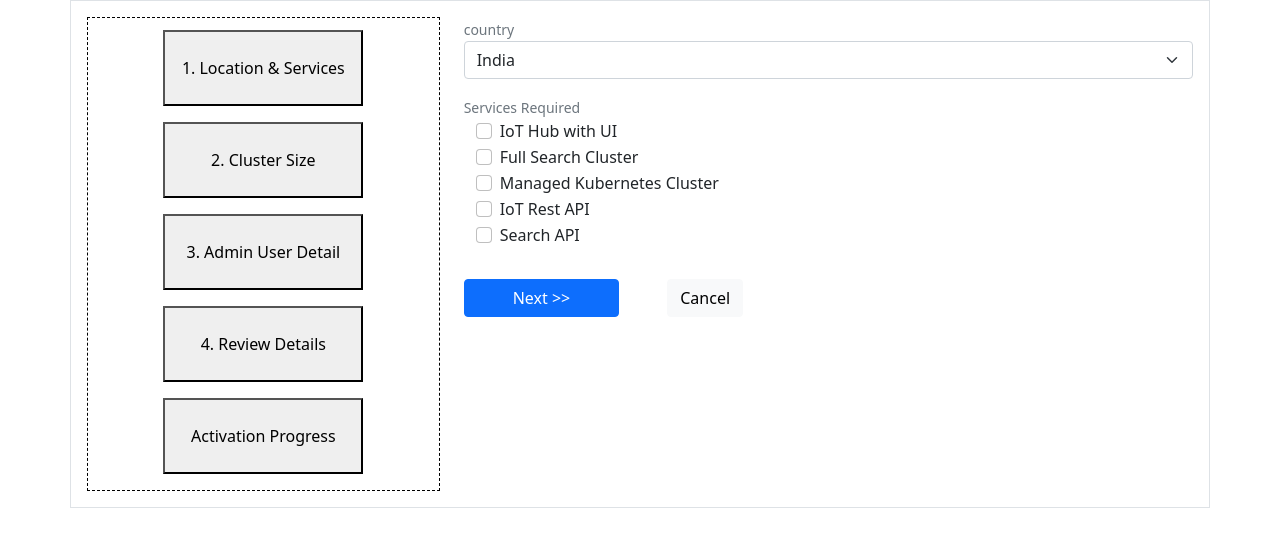
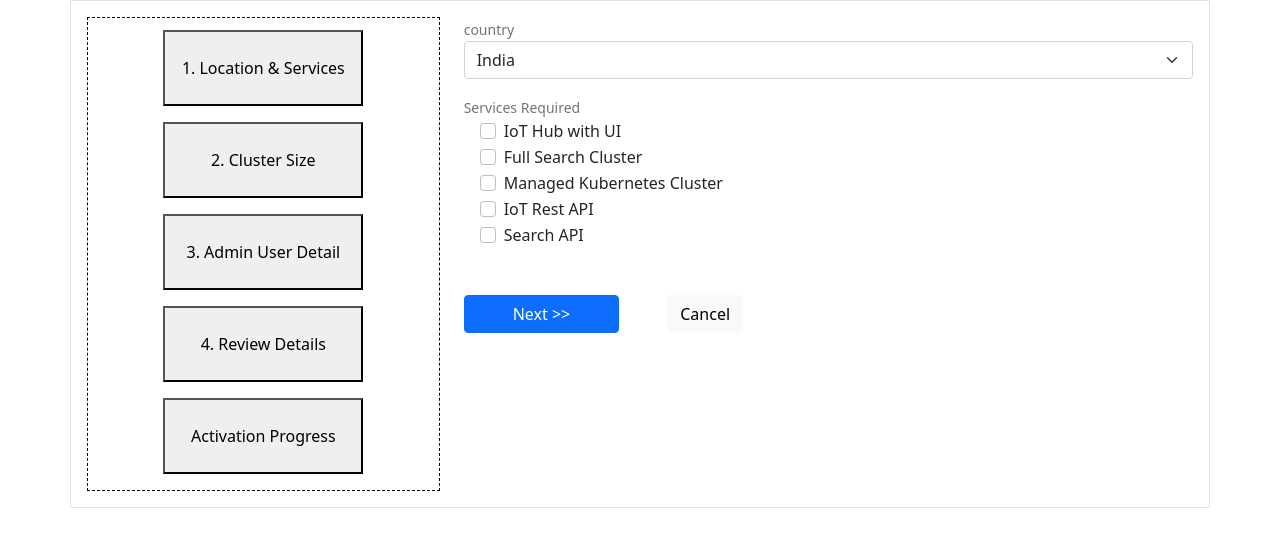
Before and after one commit to menglu95/react-form-prototype, a React (Create React App) app: page / in a window 1280 px wide. Shown: the top 546 px of the page. Built offline with nearby package versions, Linux system fonts and the light colour scheme.

Commit message:
change style

```diff
--- a/src/components/ValidationForm/LocationService.js
+++ b/src/components/ValidationForm/LocationService.js
@@ -23,7 +23,7 @@ const LocationService = () => {
         {countries.map((country, idx) => <option key={idx}>{country}</option>)}
       </Form.Select>
       <Form.Text>Services Required</Form.Text>
-      <div className="check-list">
+      <div className="ps-3 mb-5">
         {checkList.map(item => <Form.Check type="checkbox" key={item} label={item} />)}
       </div>
       <Button variant="primary" className="px-5 me-5">Next &gt;&gt;</Button>
--- a/src/scss/validationForm.scss
+++ b/src/scss/validationForm.scss
@@ -20,8 +20,4 @@
   .country-select-label {
     text-align: center;
   }
-  .check-list {
-    padding-left: 12px;
-    margin-bottom: 32px;
-  }
 }
```
